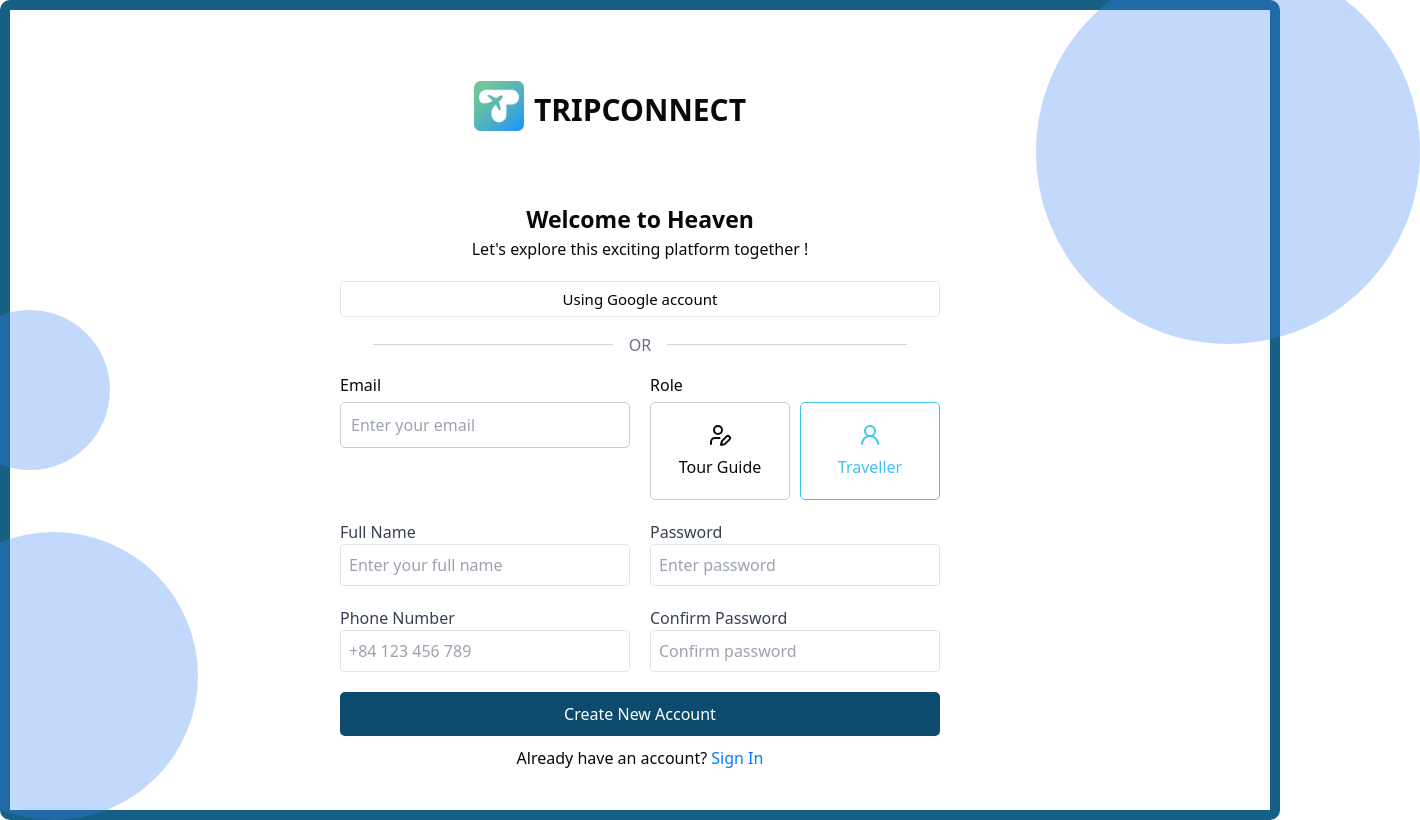
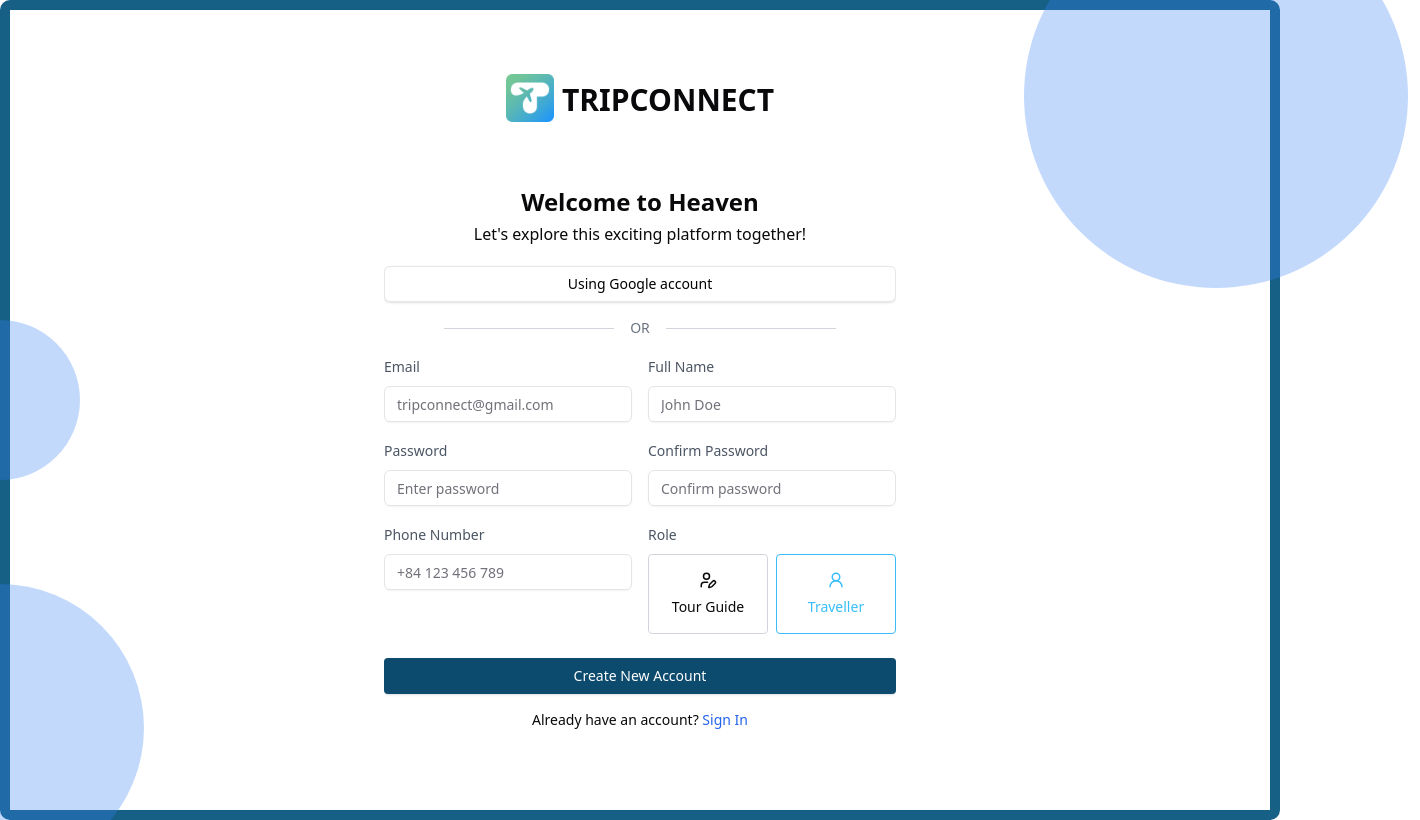
Before and after one commit to CAPSTONE-2-C2SE-02/webapp, a React (Vite) app in the folder client/: page /signup in a window 1280 px wide. Shown: the whole page, 1420 px wide, since content can reach past the window. Built offline with nearby package versions, Linux system fonts and the light colour scheme.

Commit message:
fix sign up from css to form of react-hook-form

```diff
--- a/client/src/App.tsx
+++ b/client/src/App.tsx
@@ -5,7 +5,7 @@ import SignUp from "./pages/Auth/SignUp";
 const App = () => {
   return (
     <Router>
-      <div className="flex items-center justify-center min-h-screen ">
+      <div className="flex items-center justify-center min-h-screen relative">
         <Routes>
           <Route path="/" element={<Login />} />
           <Route path="/signup" element={<SignUp />} />
--- a/client/src/pages/Auth/Login.tsx
+++ b/client/src/pages/Auth/Login.tsx
@@ -1,11 +1,102 @@
-import React from "react";
-import AuthForm from "../../components/ui/Auth/AuthForm";
-const Login = () => {
+import React from 'react'
+import { zodResolver } from "@hookform/resolvers/zod"
+import { useForm } from "react-hook-form"
+import { z } from "zod"
+import { Button } from "@/components/ui/button"
+import Logo from "@/assets/logo.png"
+//import { UserRound } from "lucide-react"
+import {
+    Form,
+    FormControl,
+    FormDescription,
+    FormField,
+    FormItem,
+    FormLabel,
+    FormMessage,
+} from "@/components/ui/form"
+import { Input } from "@/components/ui/input"
+const signInchema = z.object({
+    email: z.string().email("message"),
+    password: z.string().min(8, "message"),
+})
+
+type LoginValue = z.infer<typeof signInchema>;
+const LoginForm = () => {
+    const form = useForm<LoginValue>({
+        resolver: zodResolver(signInchema),
+        defaultValues: {
+            email: "",
+            password: "",
+        },
+    })
+    function onSubmit(values: LoginValue) {
+        console.log(values)
+    }
     return (
-        <div className="flex items-center justify-center h-screen">
-            <AuthForm type="login" />
+        <div className="flex min-h-screen items-center justify-center border-8 rounded-lg border-sky-800 z-30">
+            <div className="w-full max-w-md bg-white p-8 z-10">
+                {/* Hình tròn lớn ở góc dưới bên trái */}
+                <div className="absolute bottom-[-10px] left-[-100px] w-72 h-72 bg-blue-500 opacity-30 rounded-full "></div>
+
+                {/* Hình tròn nhỏ hơn bên trái */}
+                <div className="absolute top-[300px] left-[-60px] w-40 h-40 bg-blue-500 opacity-30 rounded-full "></div>
+
+                {/* Hình tròn lớn bên phải */}
+                <div className="absolute top-[-50px] right-[-150px] w-96 h-96 bg-blue-500 opacity-30 rounded-full "></div>
+                <div className="flex justify-center">
+                    <img src={Logo} alt="TripConnect Logo" className="h-16" />
+                </div>
+
+                <h2 className="text-2xl font-semibold text-center mt-10">Welcome Back</h2>
+                <p className="text-center text-gray-500">Let’s explore this exciting platform together!</p>
+
+
+                <button className="w-full mt-4 flex items-center justify-center gap-2 border border-gray-300 py-2 rounded-md">
+                    Using Google account
+                </button>
+
+                <div className="flex items-center my-4">
+                    <hr className="flex-grow border-gray-300" />
+                    <span className="px-3 text-gray-400">OR</span>
+                    <hr className="flex-grow border-gray-300" />
+                </div>
+                <Form {...form}>
+                    <form onSubmit={form.handleSubmit(onSubmit)}>
+                        <FormField
+                            control={form.control}
+                            name="email"
+                            render={({ field }) => (
+                                <FormItem>
+                                    <FormLabel className='text-gray-600'>Email</FormLabel>
+                                    <FormControl>
+                                        <Input placeholder="tripconnect@gmail.com" type="email" {...field} />
+                                    </FormControl>
+                                    <FormMessage />
+                                </FormItem>
+                            )}
+                        />
+                        <FormField
+                            control={form.control}
+                            name="password"
+                            render={({ field }) => (
+                                <FormItem className='mt-4'>
+                                    <FormLabel className='text-gray-600'>Password</FormLabel>
+                                    <FormControl>
+                                        <Input placeholder="******" type="password" {...field} />
+                                    </FormControl>
+                                    <FormMessage />
+                                </FormItem>
+                            )}
+                        />
+                        <Button type="submit" className='w-full bg-blue-950 mt-4' >Login</Button>
+                    </form>
+                </Form>
+                <p className="text-center mt-4">
+                    Don't have an account? <a href="#" className="text-blue-600">Sign Up</a>
+                </p>
+            </div>
         </div>
-    );
-};
+    )
+}
 
-export default Login;
+export default LoginForm
--- a/client/src/pages/Auth/SignUp.tsx
+++ b/client/src/pages/Auth/SignUp.tsx
@@ -1,106 +1,207 @@
 import { useState } from "react";
+import { useForm } from "react-hook-form";
+import { zodResolver } from "@hookform/resolvers/zod";
+import { z } from "zod";
 import { Button } from "@/components/ui/button";
 import logo from "../../assets/logo.png";
-import { UserPen } from 'lucide-react';
-import { UserRound } from 'lucide-react';
+import {
+    Form,
+    FormControl,
+    FormField,
+    FormItem,
+    FormLabel,
+    FormMessage,
+} from "@/components/ui/form";
+import { Input } from "@/components/ui/input";
+import { UserPen, UserRound } from "lucide-react";
+
+const signUpschema = z.object({
+    email: z.string().email("Invalid email address"),
+    fullName: z.string().min(3, "Full Name must be at least 3 characters"),
+    password: z.string().min(6, "Password must be at least 6 characters"),
+    confirmPassword: z.string(),
+    phoneNumber: z.string().min(10, "Phone number must be at least 10 digits"),
+    role: z.enum(["traveller", "tourguide"]),
+}).refine((data) => data.password === data.confirmPassword, {
+    message: "Passwords do not match",
+    path: ["confirmPassword"],
+});
+
+type SignUpValue = z.infer<typeof signUpschema>;
 
 const SignUp = () => {
     const [role, setRole] = useState("traveller");
 
+    const form = useForm<SignUpValue>({
+        resolver: zodResolver(signUpschema),
+        defaultValues: {
+            email: "",
+            fullName: "",
+            password: "",
+            confirmPassword: "",
+            phoneNumber: "",
+            role: "traveller",
+        },
+    });
+
+    function onSubmit(values: SignUpValue) {
+        console.log(values);
+    }
+
     return (
-
-        <div className="d-flex align-items-center justify-content-center min-h-screen overflow-hidden position-relative h-[100vh]">
-            <div className="container w-[600px] mx-auto overflow-auto max-h-screen h-full">
-                <div className="logoTitle flex mt-5 items-center justify-center ">
-                    <img src={logo} />
-                    <h2 className="logoText" >TRIPCONNECT</h2>
+        <div className="flex items-center justify-center overflow-hidden relative h-screen">
+            <div className="container w-[600px] max-w-lg mx-auto overflow-auto max-h-screen h-full px-4 md:px-0 scrollbar-hide">
+                <div className="flex mt-12 md:mt-16 items-center justify-center">
+                    <img src={logo} alt="TripConnect Logo" className="w-10 h-10 md:w-12 md:h-12 mr-2" />
+                    <h2 className="text-2xl md:text-3xl font-bold mt-1">TRIPCONNECT</h2>
                 </div>
 
-                <div className="welcomeText text-center flex-col items-center flex ">
-                    <h3>Welcome to Heaven</h3>
-                    <span>Let's explore this exciting platform together !</span>
+                <div className="text-center flex flex-col items-center mt-12 md:mt-16">
+                    <h3 className="text-xl md:text-2xl font-bold">Welcome to Heaven</h3>
+                    <span className="text-sm md:text-base mt-1">Let's explore this exciting platform together!</span>
                 </div>
 
-                <div className="googleAccount">
-                    <Button className=" mt-5 flex items-center justify-center w-full">
-                        <span>Using Google account</span>
+                <div className="mt-5">
+                    <Button className="flex items-center justify-center w-full border border-gray-200 bg-white text-black hover:bg-sky-700 hover:text-white">
+                        <span className="text-sm font-medium">Using Google account</span>
                     </Button>
                 </div>
 
                 <div className="flex items-center my-4 justify-center">
-                    <div className=" w-60 border-t border-gray-300"></div>
-                    <span className="mx-4 text-gray-500">OR</span>
-                    <div className="w-60 border-t border-gray-300"></div>
-                </div>
-                <div className="formGrid">
-
-                    <div className="formGroup">
-                        <label>Email</label>
-                        <input type="email" placeholder="Enter your email" />
+                    <div className="w-1/3 border-t border-gray-300"></div>
+                    <span className="mx-4 text-gray-500 text-sm">OR</span>
+                    <div className="w-1/3 border-t border-gray-300"></div>
                 </div>
 
-                    <div className="formGroup">
-                        <label>Role</label>
-                        <div className="roleSelection">
+                <Form {...form}>
+                    <form onSubmit={form.handleSubmit(onSubmit)} className="grid grid-cols-1 md:grid-cols-2 gap-4">
+                        <FormField
+                            control={form.control}
+                            name="email"
+                            render={({ field }) => (
+                                <FormItem>
+                                    <FormLabel className="text-gray-600">Email</FormLabel>
+                                    <FormControl>
+                                        <Input placeholder="tripconnect@gmail.com" type="email" {...field} />
+                                    </FormControl>
+                                    <FormMessage />
+                                </FormItem>
+                            )}
+                        />
+
+                        <FormField
+                            control={form.control}
+                            name="fullName"
+                            render={({ field }) => (
+                                <FormItem>
+                                    <FormLabel className="text-gray-600">Full Name</FormLabel>
+                                    <FormControl>
+                                        <Input placeholder="John Doe" {...field} />
+                                    </FormControl>
+                                    <FormMessage />
+                                </FormItem>
+                            )}
+                        />
+
+                        <FormField
+                            control={form.control}
+                            name="password"
+                            render={({ field }) => (
+                                <FormItem>
+                                    <FormLabel className="text-gray-600">Password</FormLabel>
+                                    <FormControl>
+                                        <Input placeholder="Enter password" type="password" {...field} />
+                                    </FormControl>
+                                    <FormMessage />
+                                </FormItem>
+                            )}
+                        />
+
+                        <FormField
+                            control={form.control}
+                            name="confirmPassword"
+                            render={({ field }) => (
+                                <FormItem>
+                                    <FormLabel className="text-gray-600">Confirm Password</FormLabel>
+                                    <FormControl>
+                                        <Input placeholder="Confirm password" type="password" {...field} />
+                                    </FormControl>
+                                    <FormMessage />
+                                </FormItem>
+                            )}
+                        />
+
+                        <FormField
+                            control={form.control}
+                            name="phoneNumber"
+                            render={({ field }) => (
+                                <FormItem>
+                                    <FormLabel className="text-gray-600">Phone Number</FormLabel>
+                                    <FormControl>
+                                        <Input placeholder="+84 123 456 789" type="tel" {...field} />
+                                    </FormControl>
+                                    <FormMessage />
+                                </FormItem>
+                            )}
+                        />
+
+                        <FormField
+                            control={form.control}
+                            name="role"
+                            render={({ field }) => (
+                                <FormItem>
+                                    <FormLabel className="text-gray-600">Role</FormLabel>
+                                    <FormControl>
+                                        <div className="flex gap-2">
                                             <div
-                                className={`roleButton ${role === "tourguide" ? "active" : ""}`}
-                                onClick={() => setRole("tourguide")}
+                                                className={`flex-1 p-4 border rounded flex flex-col items-center justify-center gap-2 cursor-pointer transition-colors ${role === "tourguide" ? "border-sky-400 text-sky-400" : "border-gray-300"
+                                                    }`}
+                                                onClick={() => {
+                                                    setRole("tourguide");
+                                                    field.onChange("tourguide");
+                                                }}
                                             >
-                                <UserPen />
-                                Tour Guide
+                                                <UserPen size={18} />
+                                                <span className="text-sm">Tour Guide</span>
                                             </div>
                                             <div
-                                className={`roleButton ${role === "traveller" ? "active" : ""}`}
-                                onClick={() => setRole("traveller")}
+                                                className={`flex-1 p-4 border rounded flex flex-col items-center justify-center gap-2 cursor-pointer transition-colors ${role === "traveller" ? "border-sky-400 text-sky-400" : "border-gray-300"
+                                                    }`}
+                                                onClick={() => {
+                                                    setRole("traveller");
+                                                    field.onChange("traveller");
+                                                }}
                                             >
-                                <UserRound />
-                                Traveller
+                                                <UserRound size={18} />
+                                                <span className="text-sm">Traveller</span>
                                             </div>
                                         </div>
-                    </div>
-                    <div className="flex flex-col">
-                        <label className="text-gray-700">Full Name</label>
-                        <input type="text" className="border p-2 rounded" placeholder="Enter your full name" />
-                    </div>
-                    <div className="flex flex-col">
-                        <label className="text-gray-700">Password</label>
-                        <input type="password" className="border p-2 rounded" placeholder="Enter password" />
-                    </div>
-                    <div className="flex flex-col">
-                        <label className="text-gray-700">Phone Number</label>
-                        <input type="text" className="border p-2 rounded" placeholder="+84 123 456 789" />
-                    </div>
-                    <div className="flex flex-col">
-                        <label className="text-gray-700">Confirm Password</label>
-                        <input type="password" className="border p-2 rounded" placeholder="Confirm password" />
-                    </div>
-                </div>
-                <button onClick={
-                    () => {
-                        console.log("Sign Up");
-                    }
-                } className="signupButton mt-5">Create New Account</button>
-                {/* Sign In Link */}
-                <p className="signinText mb-5">
-                    Already have an account? <a href="#">Sign In</a>
+                                    </FormControl>
+                                    <FormMessage />
+                                </FormItem>
+                            )}
+                        />
+                    </form>
+
+                    <Button
+                        type="submit"
+                        className="w-full bg-sky-900 hover:bg-sky-700 text-white py-2 px-4 rounded mt-6 transition-colors"
+                        onClick={form.handleSubmit(onSubmit)}
+                    >
+                        Create New Account
+                    </Button>
+                </Form>
+
+                <p className="text-center mt-4 mb-6 text-sm">
+                    Already have an account? <a href="#" className="text-blue-600 hover:underline">Sign In</a>
                 </p>
-
             </div>
 
-
-            {/* Hình tròn lớn ở góc dưới bên trái */}
-            <div className="absolute bottom-[-10px] left-[-100px] w-72 h-72 bg-blue-500 opacity-30 rounded-full "></div>
-
-            {/* Hình tròn nhỏ hơn bên trái */}
-            <div className="absolute top-[300px] left-[-60px] w-40 h-40 bg-blue-500 opacity-30 rounded-full "></div>
-
-            {/* Hình tròn lớn bên phải */}
-            <div className="absolute top-[-50px] right-[-150px] w-96 h-96 bg-blue-500 opacity-30 rounded-full "></div>
-
+            {/* Decorative Circles */}
+            <div className="fixed bottom-0 left-0 w-48 h-48 md:w-72 md:h-72 bg-blue-500 opacity-30 rounded-full -translate-x-1/2 translate-y-1/4"></div>
+            <div className="fixed top-1/2 left-0 w-24 h-24 md:w-40 md:h-40 bg-blue-500 opacity-30 rounded-full -translate-x-1/2 -translate-y-1/2"></div>
+            <div className="fixed top-0 right-0 w-64 h-64 md:w-96 md:h-96 bg-blue-500 opacity-30 rounded-full translate-x-1/3 -translate-y-1/4"></div>
         </div>
-
-
-
     );
 };
 
```
Lines whose indentation alone changed are shown as unchanged.
